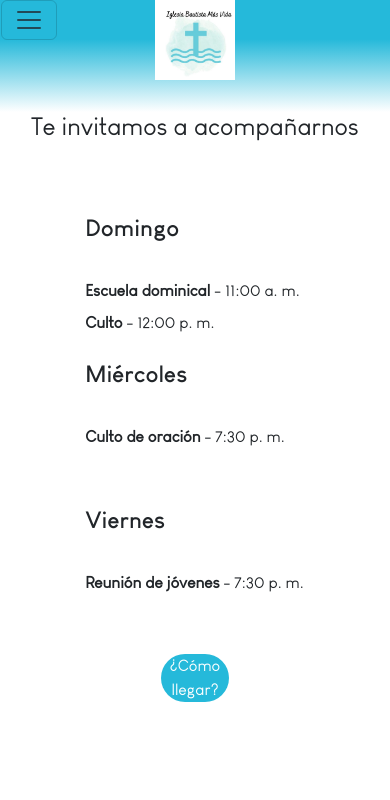
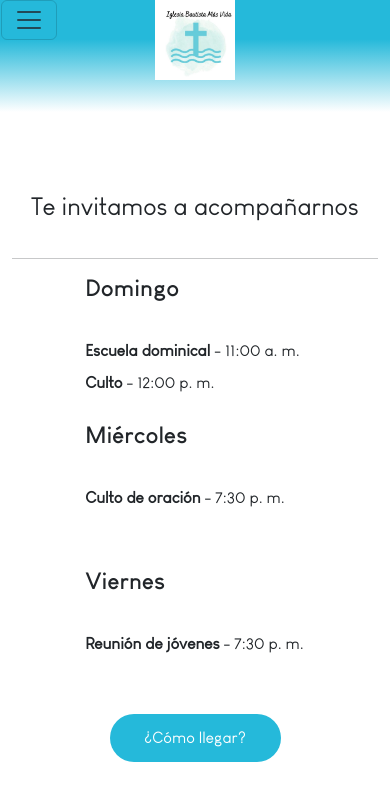
Before and after one commit to mmorac/ibmvweb, an Angular app: page /visitanos in a window 390 px wide. Shown: the top 800 px of the page. Built offline with nearby package versions, Linux system fonts and the light colour scheme.

Commit message:
Corrección del botón de dirección
Se mejoró el tamaño del botón "Cómo llegar".

Se mejoró el comportamiento al recibir un hover.

```diff
--- a/src/app/componentes/visitanos/visitanos.component.css
+++ b/src/app/componentes/visitanos/visitanos.component.css
@@ -1,13 +1,15 @@
-@media only screen and (max-width: 768px) {
+@media screen and (max-width: 768px) {
     .enlace-direccion{
+        width: 100%;
         height: 20%;
-        width: 15rem;
+        width: 30rem;
         margin-left: 20%;
     }
 }
 .encabezado{
+    margin-top: 5rem;
     text-align: center;
-    margin-bottom: 20%;
+    margin-bottom: 10%;
 }
 
 .horario{
@@ -44,12 +46,18 @@
 .enlace-direccion{
     border-radius: 25px 25px 25px 25px;
     height: 20%;
-    width: 20%;
-    margin-left: 40%;
+    min-width: 30%;
+    max-width: 50%;
+    margin: 0 auto;
     display: flex;
     align-items: center;
     justify-content: center;
     background-color: rgba(37,185,218,1);
+}
+
+a{
+    text-decoration: none;
+    color: white;
 }
 
 .enlace-direccion:hover{
@@ -57,12 +65,7 @@
     background-color: white;
 }
 
-a{
-    text-decoration: none;
-    color: white;
-}
-
-a:hover{
+.enlace-direccion:hover a{
     color: rgba(37,185,218,1);
     background-color: white;
 }
--- a/src/app/componentes/visitanos/visitanos.component.html
+++ b/src/app/componentes/visitanos/visitanos.component.html
@@ -2,6 +2,7 @@
     <div class="encabezado">
         <h2>Te invitamos a acompañarnos</h2>
     </div>
+    <hr>
     <div *ngFor="let reunion of info" class="horario">
         <div class="dia">
             <h3>{{reunion['dia']}}</h3>
@@ -14,7 +15,7 @@
     </div>
     <div class="container direccion">
         <div class="enlace-direccion">
-            <a href="https://www.google.com/maps/dir/40.443089,-3.7130504/C.+Sahag%C3%BAn,+28,+Alcorc%C3%B3n,+Madrid/@40.4107416,-3.8570096,12z/data=!3m1!4b1!4m9!4m8!1m1!4e1!1m5!1m1!1s0xd4189317155fb43:0x13b7fa5753b41b19!2m2!1d-3.8187761!2d40.3553148?entry=ttu" target="_blank">
+            <a href="https://www.google.com/maps/place/C.+Sahag%C3%BAn,+28,+Alcorc%C3%B3n,+Madrid/@40.3553519,-3.8188161,17z/data=!4m6!3m5!1s0xd4189317155fb43:0x13b7fa5753b41b19!8m2!3d40.3553148!4d-3.8187761!16s%2Fg%2F11c2dxn19c?entry=ttu" target="_blank">
                 ¿Cómo llegar?
             </a>
         </div>
```
